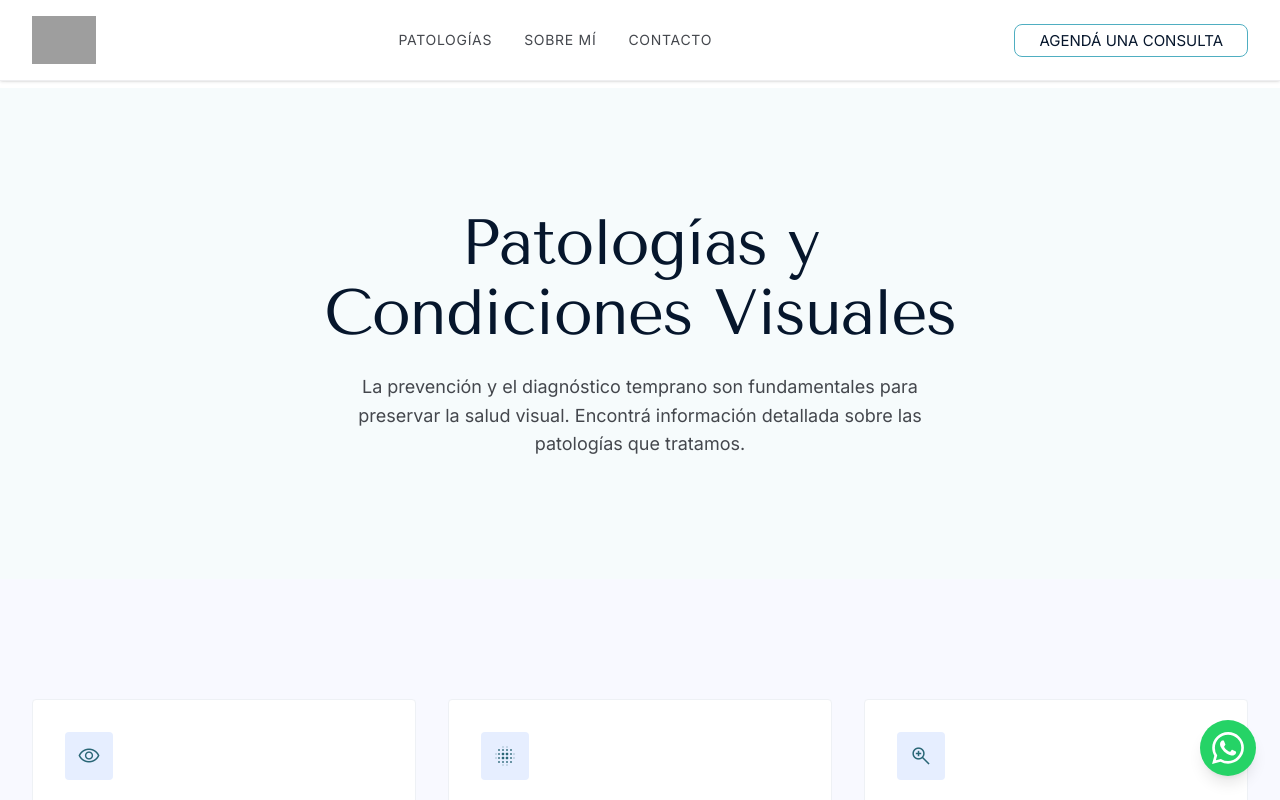
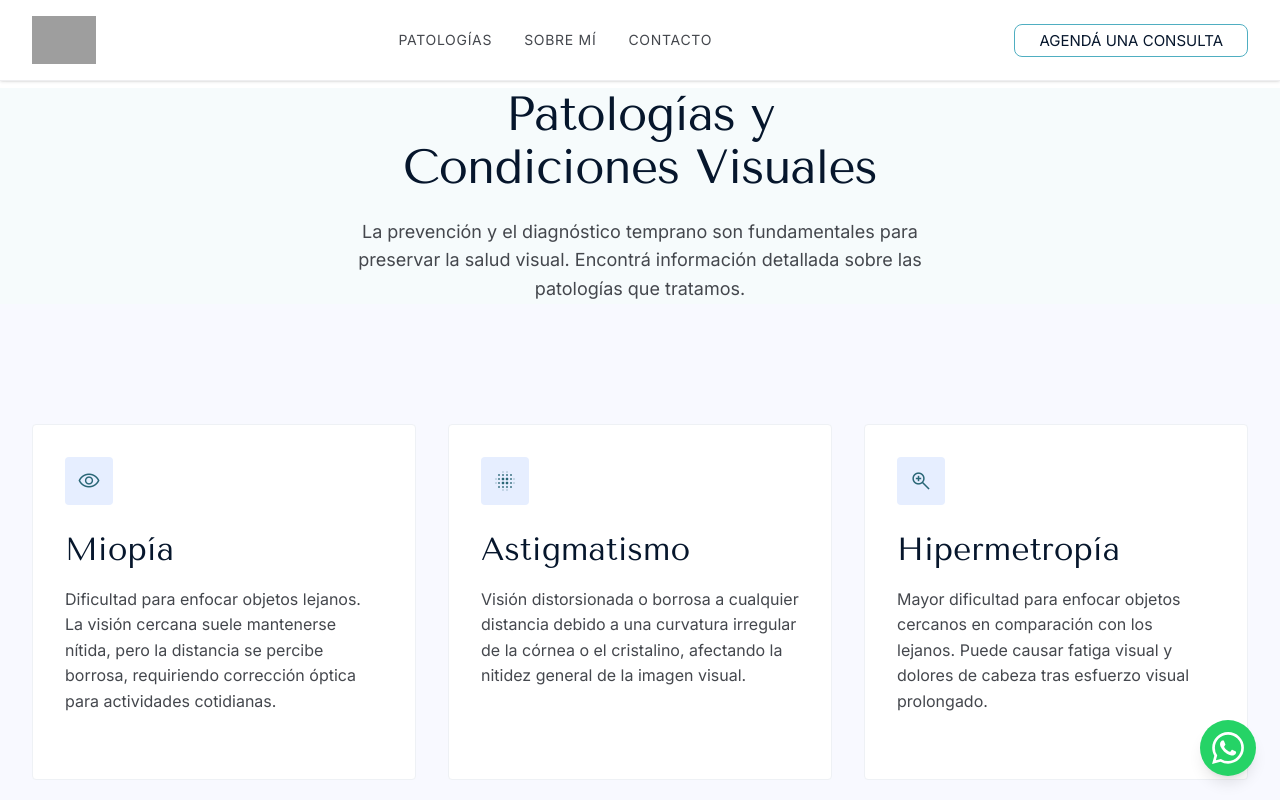
Before and after one commit to dibrand-dev/taboada, a Next.js app in the folder web-app/: page /patologias in a window 1280 px wide. Shown: the top 800 px of the page. Built offline with nearby package versions, Linux system fonts and the light colour scheme; grey boxes are pictures that could not be loaded.

Commit message:
style: remove padding in patologias hero and set title to 48px

```diff
--- a/web-app/src/app/patologias/page.tsx
+++ b/web-app/src/app/patologias/page.tsx
@@ -5,10 +5,10 @@ export default function Patologias() {
     <>
       <main className="flex-grow pt-[72px] md:pt-[88px]">
         {/* Hero Section */}
-        <section className="bg-[#f6fbfc] py-[120px] px-8">
+        <section className="bg-[#f6fbfc] px-8">
           <div className="max-w-[800px] mx-auto text-center flex flex-col items-center">
             <div className="space-y-6">
-              <h1 className="font-marcellus text-[40px] md:text-[64px] font-normal leading-[1.1] tracking-[-0.02em] text-primary">
+              <h1 className="font-marcellus text-[48px] font-normal leading-[1.1] tracking-[-0.02em] text-primary">
                 Patologías y<br />Condiciones Visuales
               </h1>
               <p className="font-inter text-[18px] leading-[1.6] text-on-surface-variant max-w-xl mx-auto">
```
Also changed, not shown: 2 other files (tests, documents, lock files or other folders).
